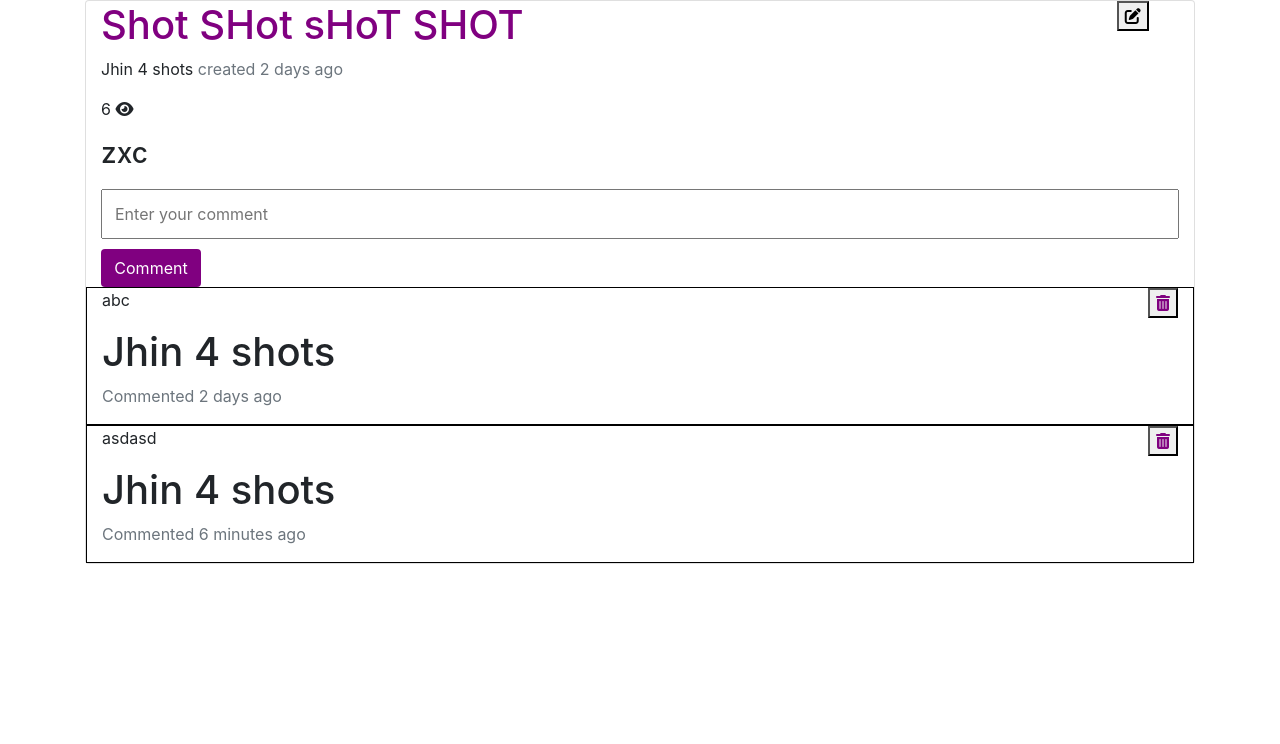
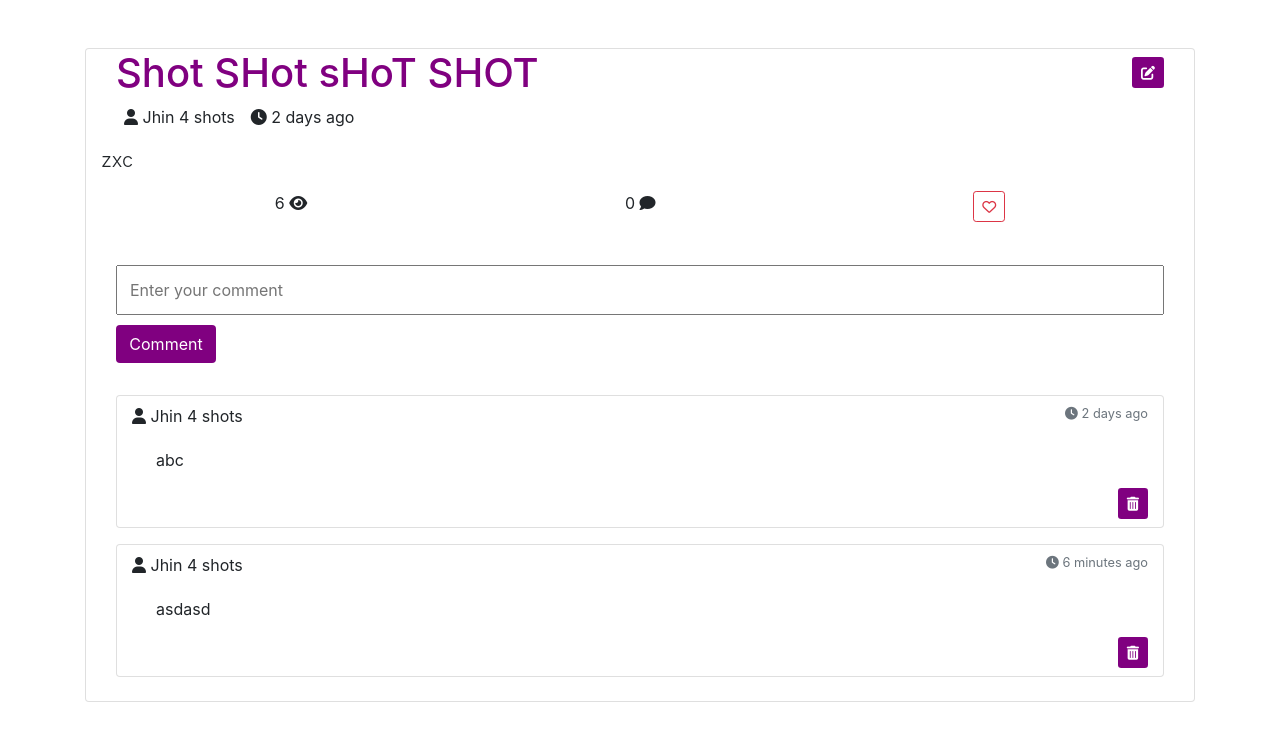
Before and after one commit to nakasaky55/python-blog, a Flask app: page /post/1 in a window 1280 px wide. Shown: the part 56-800 px from the top of the page. Run offline with Flask 2, Linux system fonts and the light colour scheme; a user stored in the database is signed in; data comes from the database, SQL or seed files in the repository; both versions use the stored data as it was after the commit; some libraries are stand-ins or nearby versions.

Commit message:
initial Like button

```diff
--- a/app.py
+++ b/app.py
@@ -33,6 +33,7 @@ class User(UserMixin, db.Model):
     email = db.Column(db.String(255), nullable = False, unique = True)
     username = db.Column(db.String(255), nullable = False, unique = True)
     password = db.Column(db.String(255), nullable=False, unique = False)
+    liked_posts = db.relationship("Blog", secondary="likes", backref="likes", lazy=True)
 
     def set_password(self, password):
         self.password = generate_password_hash(password)
@@ -47,6 +48,11 @@ class Comment(db.Model):
     post_id = db.Column(db.Integer, nullable = False)
     author = db.Column(db.String, nullable = False)
     created_at = db.Column(db.DateTime, server_default = db.func.now())
+
+likes = db.Table('likes',
+    db.Column('user_id', db.Integer, db.ForeignKey('user.id'), primary_key=True),
+    db.Column('post_id', db.Integer, db.ForeignKey('blog.id'), primary_key=True)
+)
 
 db.create_all()
 
@@ -156,6 +162,16 @@ def page_detail(id):
             db.session.delete(blog)
             db.session.commit()
             return redirect(url_for("root"))
+        elif action == "liked_post":
+            current_user.liked_posts.append(blog)
+            db.session.commit()
+            return redirect(url_for('page_detail', id=id))
+        elif action == "unliked_post":
+            print("khoa", current_user)
+            print("khoa mini", blog)
+            current_user.liked_posts.remove(blog)
+            db.session.commit()
+            return redirect(url_for('page_detail', id=id))
     return render_template("./view/view_post_detail.html", post = blog, comments = comments)
 
 @app.route("/logout")
--- a/static/style.css
+++ b/static/style.css
@@ -52,14 +52,45 @@ h1 a:hover {
   color: white
 }
 
+.custom-input button:hover {
+  width: 100px;
+  background-color: purple;
+  color: white
+}
 
+.trash-button button {
+  background-color: purple;
+}
 
-.custom-comment {
-  display: flex;
-  justify-content: space-between;
-  border: 1px solid black;
+.trash-button button:hover {
+  background-color: purple;
+}
+
+.edit-button button {
+  background-color: purple;
+}
+
+.edit-button button:hover {
+  background-color: purple;
+}
+
+.submit-button button {
+  background-color: purple;
+}
+
+.submit-button button:hover {
+  background-color: purple;
+  color: white
+}
+
+.fa-edit {
+  color: white
+}
+
+.submit-text {
+  color: white
 }
 
 .fa-trash-alt{
-  color: purple
+  color: white
 }
--- a/templates/ultilities/post_detail.html
+++ b/templates/ultilities/post_detail.html
@@ -1,62 +1,87 @@
 {% block content %} {% if not action %}
-<div class="col-12 card">
+<div class="container card mt-5">
   <div class="row">
-    <div class="col-11">
+    <div class="col">
+      <div class="container d-flex justify-content-between">
         <h1><a href="/post/{{post.id}}">{{ post.title }}</a></h1>
-      <p>
-        {{ post.author }}
-        <span class="text-muted"
-          >created {{ moment(post.created_date).fromNow(no_suffix = False)
-          }}</span
-        >
-        <p>{{post.view_count}} <i class="fas fa-eye"></i></p>
-      </p>
-      <h3>{{ post.body }}</h3>
-    </div>
-    {% if current_user.username == post.author %}
-
         <form
           method="POST"
-      class="col-1 button-section"
+          class="mt-2 edit-button"
           action="{{url_for('page_detail', id = post.id, action ='edit')}}"
         >
           <!-- <button class="btn btn-danger">X</button> -->
-      <button type="submit"><i class="fas fa-edit"></i></button>
+          <button class="btn btn-sm" type="submit">
+            <i class="fas fa-edit"></i>
+          </button>
+        </form>
+      </div>
+      <div class="container d-flex justify-content-start">
+        <p class="mx-2"><i class="fas fa-user"></i> {{ post.author }}</p>
+        <span class="mx-2"
+          ><i class="fas fa-clock"></i> {{
+          moment(post.created_date).fromNow(no_suffix = False) }}</span
+        >
+      </div>
+      <p class="lead">{{ post.body }}</p>
+      <div class="container d-flex justify-content-around">
+        <p class="mx-2">{{post.view_count}} <i class="fas fa-eye"></i></p>
+        <p class="mx-2">
+          {{post.comments|length}} <i class="fas fa-comment"></i>
+        </p>
+        {% if not post in current_user.liked_posts %}
+        <form method="POST" action="{{url_for('page_detail', id = post.id, action ='liked_post')}}">
+            <button type="submit" class="btn btn-sm btn-outline-danger mb-2 mx-2" href=""><i class="far fa-heart"></i></button>
+        </form>
+        {% else %}
+        <form method="POST" action="{{url_for('page_detail', id = post.id, action ='unliked_post')}}">
+            <button type="submit" class="btn btn-sm btn-outline-danger mb-2 mx-2" href=""><i class="fas fa-heart"></i></button>
         </form>
         {% endif %}
       </div>
-  <div class="row">
-    <div class="col-12">
+    </div>
+    {% if current_user.username == post.author %} {% endif %}
+  </div>
+  <div class="container my-2">
+    <div>
       <form
         method="POST"
         class="form-inline"
         action="{{url_for('page_detail', id = post.id, action ='comment')}}"
       >
-        <div class="custom-input">
-          <input type="text" placeholder="Enter your comment" name="body" />
+        <div class="custom-input my-3">
+          <input type="text" autocomplete="off" placeholder="Enter your comment" name="body" />
           <button class="btn">Comment</button>
         </div>
       </form>
     </div>
     {% if comments %} {% for comment in comments %}
-    <div class="col-12 custom-comment">
+    <div class="card my-3 custom-comment">
       <div>
+        <div class="container d-flex justify-content-between my-2">
+          <p class="card-title"><i class="fas fa-user"></i> {{comment.author}}</p>
+          <small class="text-muted">
+              <i class="fas fa-clock"></i> {{ moment(comment.created_at).fromNow(no_suffix = False)}}
+            </small>
+        </div>
+        <div class="container card-text ml-4 comment-header">
           <p>{{comment.body}}</p>
-        <div class="comment-header">
-          <h1>{{comment.author}}</h1>
-          <p class="text-muted">
-            Commented {{ moment(comment.created_at).fromNow(no_suffix = False)}}
-          </p>
         </div>
-      </div>
+        <div class="container d-flex justify-content-end mb-2 trash-button">
             <form
             action="{{url_for('page_detail', id = post.id, action ='delete_comment')}}"
             method="POST"
           >
-        <button name="comment-id" value="{{comment.id}}" type="submit">
+            <button
+              class="btn btn-sm"
+              name="comment-id"
+              value="{{comment.id}}"
+              type="submit"
+            >
               <i class="fas fa-trash-alt"></i>
             </button>
           </form>
+        </div>
+      </div>
     </div>
     {% endfor %} {% endif %}
   </div>
```
Also changed, not shown: templates/ultilities/form.html (+4 -3 lines), templates/ultilities/posts.html (+27 -18 lines), db.db. Lines whose indentation alone changed are shown as unchanged.
